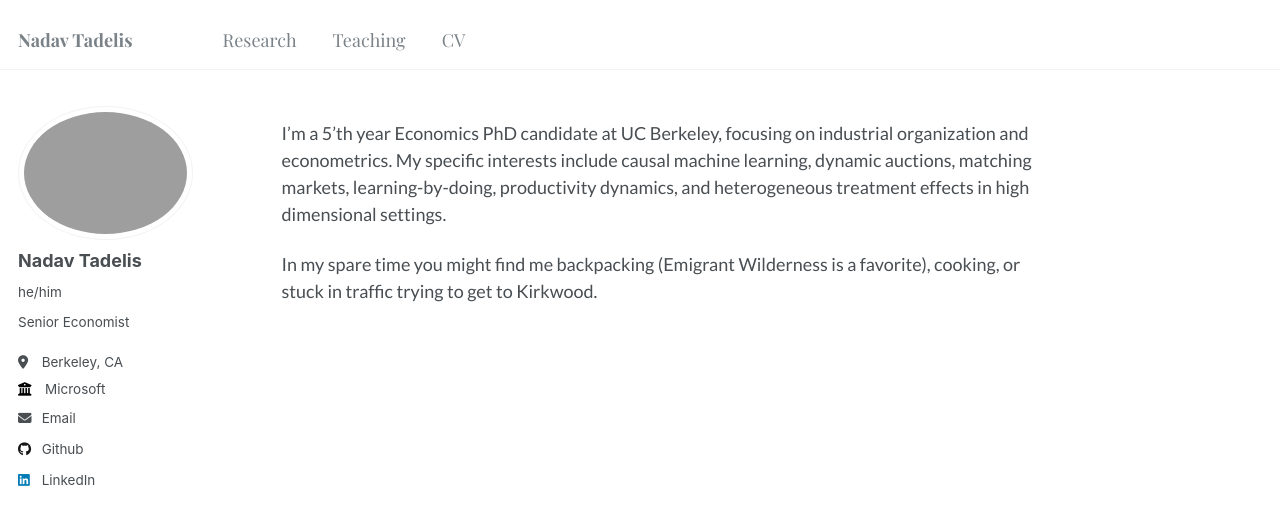
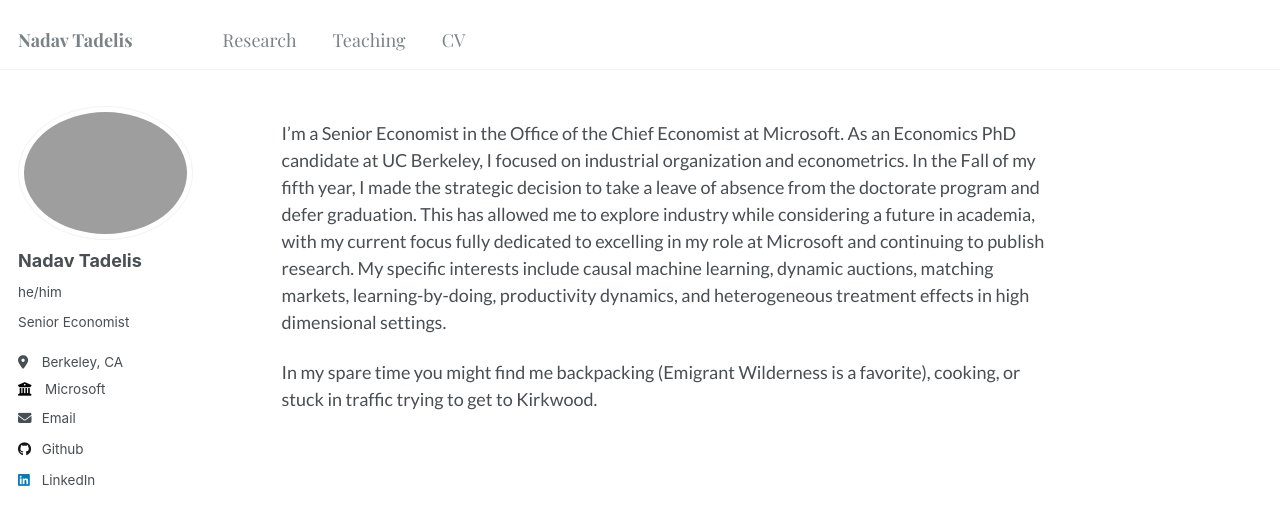
Before and after one commit to nadavtadelis/nadavtadelis.github.io, a Jekyll site: the page built from _pages/about.md, in a window 1280 px wide. Shown: the top 525 px of the page. Built offline with Jekyll 4.4.1, drawn with Linux system fonts in a browser that asks for light colours; some web fonts are replaced.

Commit message:
Update about.md

```diff
--- a/_pages/about.md
+++ b/_pages/about.md
@@ -7,6 +7,6 @@ redirect_from:
   - /about.html
 ---
 
-I'm a 5'th year Economics PhD candidate at UC Berkeley, focusing on industrial organization and econometrics. My specific interests include causal machine learning, dynamic auctions, matching markets, learning-by-doing, productivity dynamics, and heterogeneous treatment effects in high dimensional settings.
+I'm a Senior Economist in the Office of the Chief Economist at Microsoft. As an Economics PhD candidate at UC Berkeley, I focused on industrial organization and econometrics. In the Fall of my fifth year, I made the strategic decision to take a leave of absence from the doctorate program and defer graduation. This has allowed me to explore industry while considering a future in academia, with my current focus fully dedicated to excelling in my role at Microsoft and continuing to publish research. My specific interests include causal machine learning, dynamic auctions, matching markets, learning-by-doing, productivity dynamics, and heterogeneous treatment effects in high dimensional settings.
 
 In my spare time you might find me backpacking (Emigrant Wilderness is a favorite), cooking, or stuck in traffic trying to get to Kirkwood.
```
